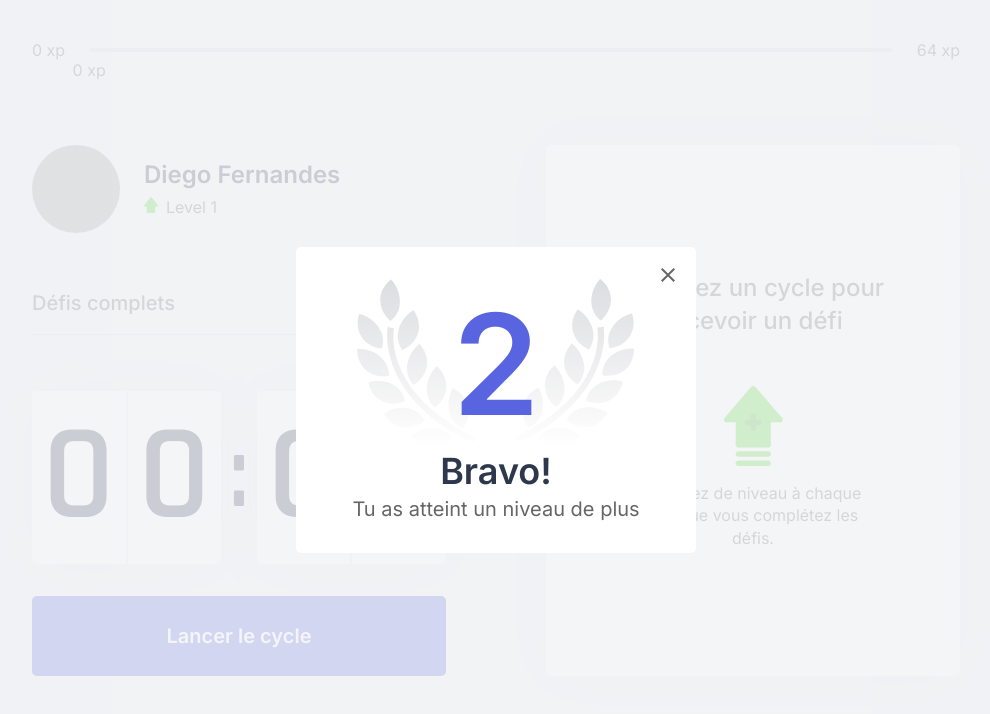
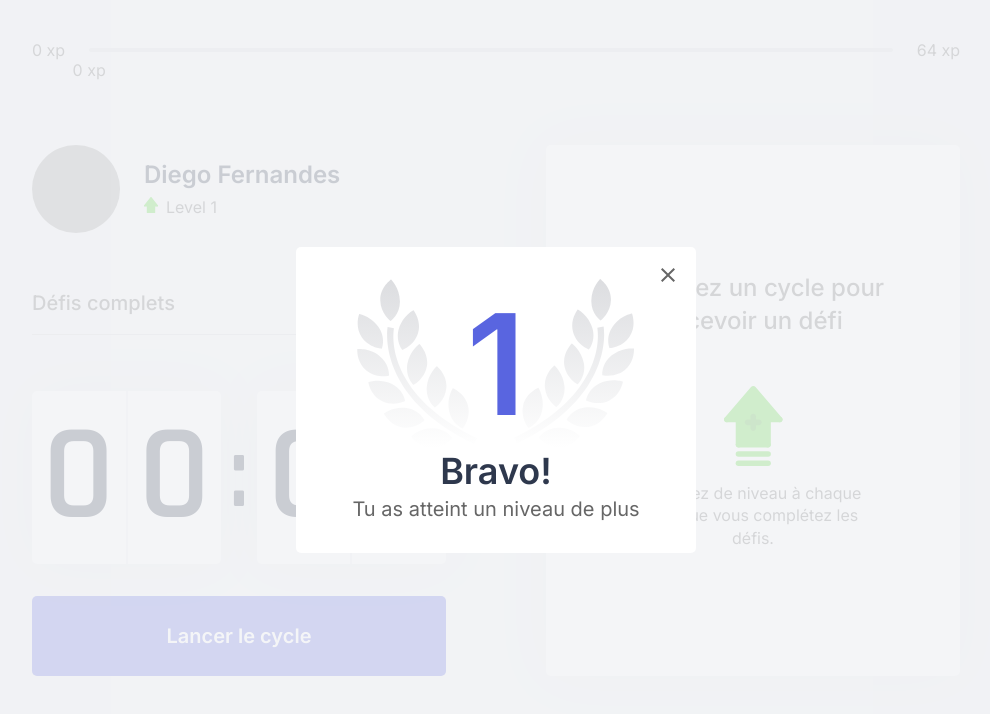
Before and after one commit to mitaksim1/move.it-mitaksim, a Next.js app: page / in a window 1280 px wide. Shown: the top 714 px of the page, without its empty margins (144-1134 px from the left). Built offline with nearby package versions, Linux system fonts and the light colour scheme; grey boxes are pictures that could not be loaded.

Commit message:
Appel au context dans le fichier du Modal pour dynamiser les données

```diff
--- a/src/components/LevelUpModal.tsx
+++ b/src/components/LevelUpModal.tsx
@@ -1,11 +1,17 @@
+import { useContext } from 'react';
+import { ChallengesContext } from '../contexts/ChallengesContext';
+
 import styles from '../styles/components/LevelUpModal.module.css';
 
 
+
 export function LevelUpModal() {
+    // Pour pouvoir accèder aux données de level et pouvoir dynamiser la valeur du header, on appelle le context
+    const { level } = useContext(ChallengesContext);
     return (
         <div className={styles.overlay}>
             <div className={styles.container}>
-                <header>2</header>
+                <header>{level}</header>
 
                 <strong>Bravo!</strong>
                 <p>Tu as atteint un niveau de plus</p>
--- a/src/styles/components/LevelUpModal.module.css
+++ b/src/styles/components/LevelUpModal.module.css
@@ -53,4 +53,6 @@
     top: 0.5rem;
     background: transparent; /* ou none */
     border: 0;
+    /* Quand on a une icône comme contenu d'un bouton pour le centrer on peut mettre sa taille à 0*/
+    font-size: 0;
 }
```
